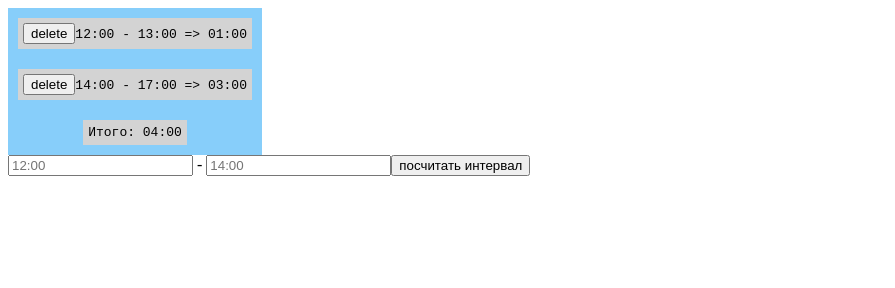
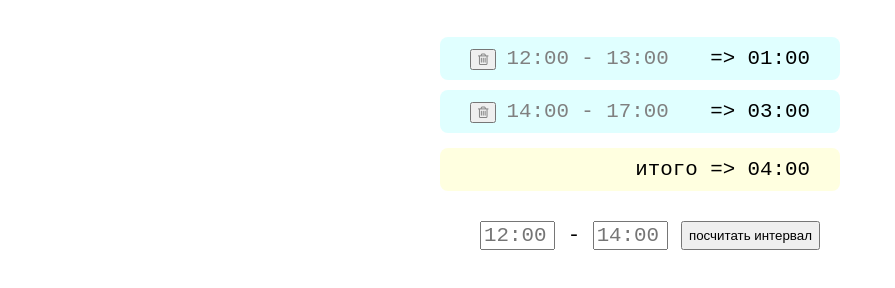
Before and after one commit to Join-Red-Army/time-counter, a React app: page / in a window 1280 px wide. Shown: the whole page, without its empty margins (0-895 px from the left). Built offline with nearby package versions, Linux system fonts and the light colour scheme.

Commit message:
прикрутил миниальный css

```diff
--- a/public/index.html
+++ b/public/index.html
@@ -3,13 +3,20 @@
 
   <head>
     <meta charset="utf-8" />
+    <title>Time Counter</title>
+
     <link rel="icon" href="%PUBLIC_URL%/favicon.ico" />
-    <meta name="viewport" content="width=device-width, initial-scale=1" />
+    <link
+      rel="stylesheet"
+      href="https://stackpath.bootstrapcdn.com/font-awesome/4.7.0/css/font-awesome.min.css">
+
+    <meta
+      name="viewport"
+      content="width=device-width, initial-scale=1" />
     <meta
       name="description"
-      content="Счётчик отрезков времени"
-    />
-    <title>Time Counter</title>
+      content="Счётчик отрезков времени"/>
+
   </head>
 
   <body>
--- a/src/components/app/app.css
+++ b/src/components/app/app.css
@@ -0,0 +1,6 @@
+.app {
+  /* border: 1px solid black; */
+  box-sizing: border-box;
+  margin: 2rem auto;
+  max-width: 400px;
+}
--- a/src/components/app/app.js
+++ b/src/components/app/app.js
@@ -58,10 +58,12 @@ const App = () => {
     sumIntervals = timeService.getFormatedTimeFromIntervals(timeObjects);
 
     return (
-      <AppContext.Provider value={ {timeObjects, addUserInput, deleteItem, sumIntervals} }>
-        <IntervalList />
-        <FormTransmitter />
-      </AppContext.Provider>
+      <div className='app'>
+        <AppContext.Provider value={ {timeObjects, addUserInput, deleteItem, sumIntervals} }>
+          <IntervalList />
+          <FormTransmitter />
+        </AppContext.Provider>
+      </div>
     );
   };
 
--- a/src/components/form-transmitter/form-transmitter.css
+++ b/src/components/form-transmitter/form-transmitter.css
@@ -0,0 +1,23 @@
+.form-transmitter {
+  box-sizing: border-box;
+  margin: 10px;
+  padding: 10px 30px;
+  width: 100%;
+
+  display: flex;
+  justify-content: space-between;
+
+  font-family: monospace;
+  font-size: 1.3rem;
+}
+
+.form-transmitter input {
+  width: 4.2rem;
+
+  font-family: monospace;
+  font-size: 1.3rem;
+}
+
+.form-transmitter button {
+  cursor: pointer;
+}
--- a/src/components/form-transmitter/form-transmitter.js
+++ b/src/components/form-transmitter/form-transmitter.js
@@ -1,4 +1,6 @@
 import React, { useState, useContext } from 'react';
+import './form-transmitter.css';
+
 import { AppContext } from '../app/app';
 import TimeService from '../../services/time-service';
 
@@ -9,27 +11,23 @@ const FormTransmitter = () => {
   const addTimeObject = useContext(AppContext).addUserInput;
   const [userInputData, setUserInputData] = useState({ startInput: '', endInput: '' });
 
-
   // когда пользователь вбивает данные в инпуты,
   // данные записываются в state
   const onInputBlur = (ev) => {
-    ev.target.value = timeService.getDetailedData(ev.target.value).formatedTime;
+    ev.target.value = timeService.getDetailedData(ev.target.value.trim()).formatedTime;
     const {name, value} = ev.target;
     setUserInputData((oldState) => {
       return {...oldState, [name]: value};
     });
   };
 
-
   // при событии submit, данные из state передаются в app.js
   // форма и state компонента очищаются
   const onFormSubmit = (ev) => {
     ev.preventDefault();
-
     if (userInputData.startInput === '' && userInputData.endInput === '') {
       return;
     }
-
     addTimeObject(userInputData);
     setUserInputData({ startInput: '', endInput: '' });
     ev.target.reset();
@@ -38,8 +36,10 @@ const FormTransmitter = () => {
 
   return (
     <form
+      className='form-transmitter'
       onSubmit={onFormSubmit}>
 
+      <span className="input-group">
         <input
           type="text"
           maxLength={5}
@@ -55,6 +55,7 @@ const FormTransmitter = () => {
           name={'endInput'}
           onBlur={onInputBlur}
         />
+      </span>
 
       <button>посчитать интервал</button>
 
--- a/src/components/interval-item/interval-item.css
+++ b/src/components/interval-item/interval-item.css
@@ -1,8 +1,30 @@
 .interval-item {
-  margin: 10px;
-  padding: 5px;
+  box-sizing: border-box;
+
+  margin: 5px;
+  padding: 10px 30px;
+  width: 100%;
+
+  display: flex;
+  justify-content:space-between;
+
+  border-radius: 8px;
 
   font-family: monospace;
+  font-size: 1.3rem;
 
-  background-color: lightgray;
+  background-color: lightcyan;
 }
+
+.delete-btn {
+  color: gray;
+  margin-right: 10px;
+}
+
+.delete-btn:hover {
+  cursor: pointer;
+}
+
+.input-value {
+  color: gray;
+}
--- a/src/components/interval-item/interval-item.js
+++ b/src/components/interval-item/interval-item.js
@@ -8,11 +8,21 @@ const IntervalItem = ({data}) => {
 
   return (
     <li className='interval-item'>
-      <button
-        type='button'
-        onClick={() => deleteItem(key)}
-        >delete</button>
-      {`${start.formatedTime} - ${end.formatedTime} => ${formatedInterval}`}
+      <span className='input-value'>
+        <button
+          className='delete-btn'
+          type='button'
+          onClick={() => deleteItem(key)}>
+            <i className="fa fa-trash-o" />
+          </button>
+
+        {`${start.formatedTime} - ${end.formatedTime}`}
+      </span>
+
+      <span>
+        {`=> ${formatedInterval}`}
+      </span>
+
     </li>
   );
 };
--- a/src/components/interval-list/interval-list.css
+++ b/src/components/interval-list/interval-list.css
@@ -1,8 +1,7 @@
 .interval-list {
-  width: fit-content;
-  /* height: 50px; */
-  background-color: lightskyblue;
+  box-sizing: border-box;
 
+  width: 100%;
   padding: 0;
   margin: 0;
 
--- a/src/components/summary-item/summary-item.css
+++ b/src/components/summary-item/summary-item.css
@@ -1,8 +1,18 @@
 .summary-item {
+  box-sizing: border-box;
   margin: 10px;
-  padding: 5px;
+  padding: 10px 30px;
+  width: 100%;
+
+  width: 100%;
+
+  display: flex;
+  justify-content: flex-end;
+
+  border-radius: 8px;
 
   font-family: monospace;
+  font-size: 1.3rem;
 
-  background-color: lightgray;
+  background-color: lightyellow;
 }
--- a/src/components/summary-item/summary-item.js
+++ b/src/components/summary-item/summary-item.js
@@ -8,7 +8,7 @@ const SummaryItem = () => {
 
   return (
     <li className='summary-item'>
-      {`Итого: ${sumIntervals}`}
+      {`итого => ${sumIntervals}`}
     </li>
   );
 };
```
Lines whose indentation alone changed are shown as unchanged.
